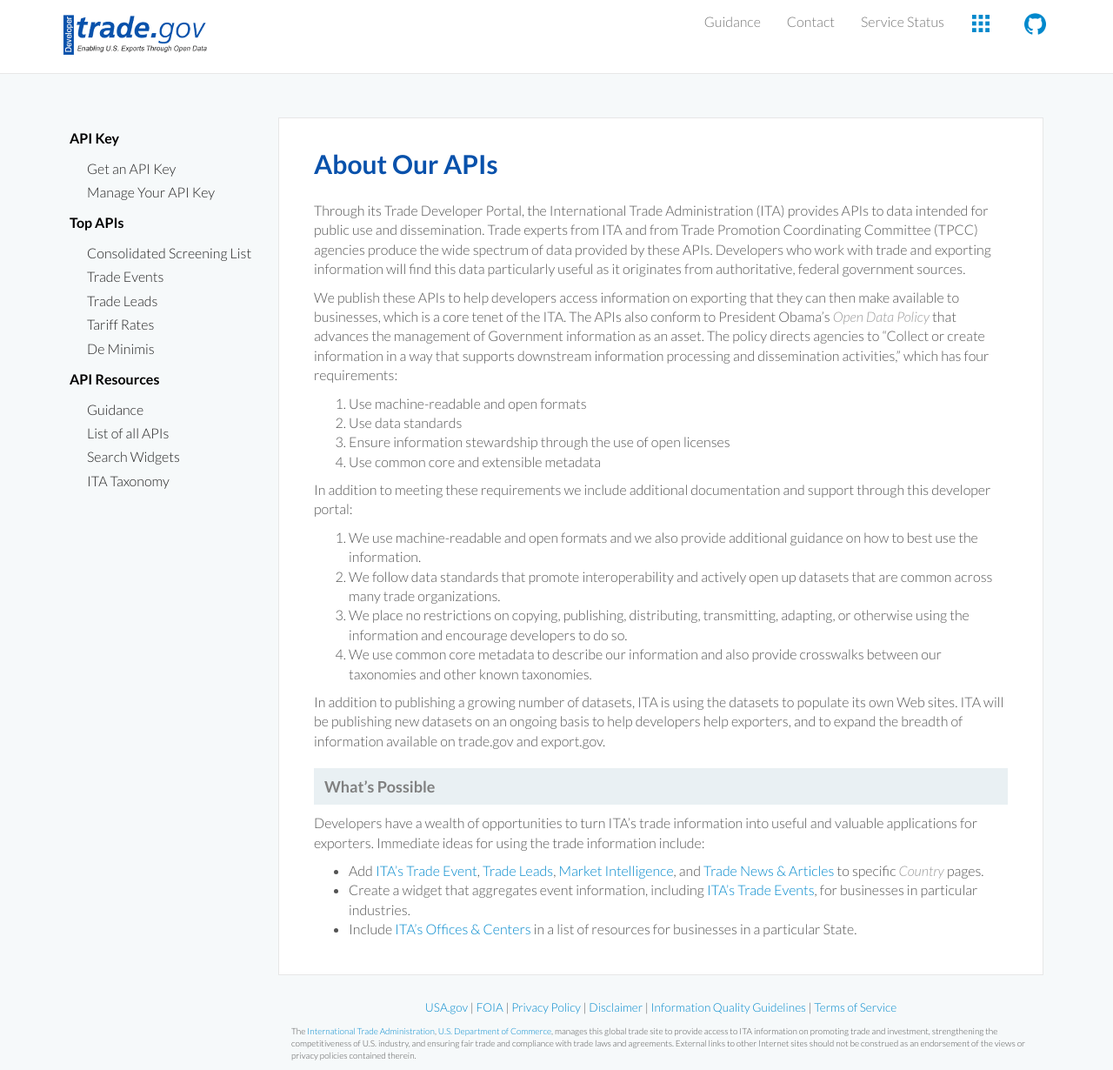
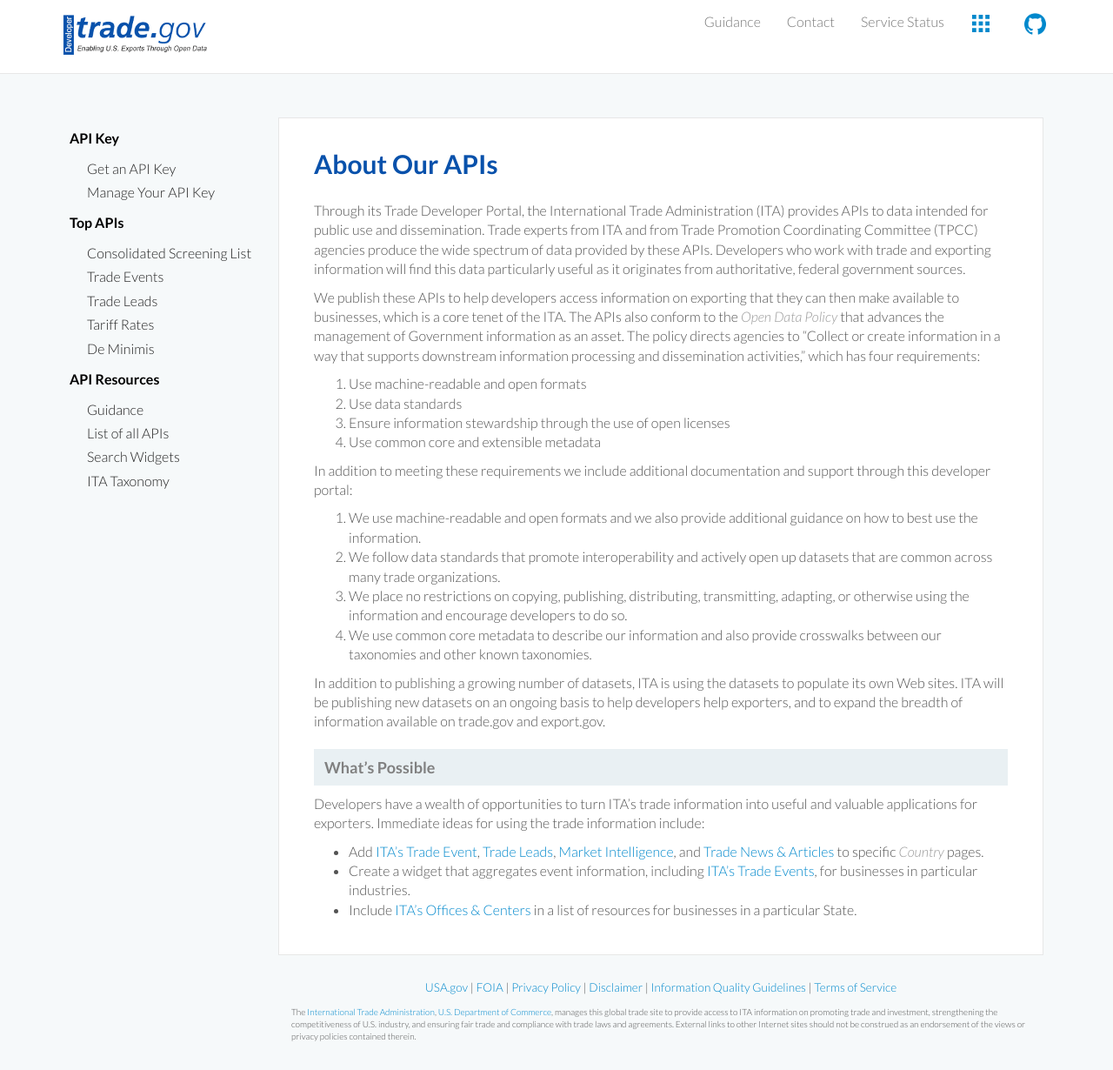
Before and after one commit to InternationalTradeAdministration/developerportal, a Jekyll site: the page built from _posts/2013-09-05-about-apis.markdown, in a window 1280 px wide. Shown: the whole page at 87% size. Built offline with Jekyll 4.4.1, drawn with Linux system fonts in a browser that asks for light colours; after the commit the page ends 1208 px from its top, so only the background shows below that.

Commit message:
[ODP-530] Update 'About APIs' page (#87)
- remove the part of the sentence about Obama
- add this page back into the footer

```diff
--- a/_posts/2013-09-05-about-apis.markdown
+++ b/_posts/2013-09-05-about-apis.markdown
@@ -8,7 +8,7 @@ title: About Our APIs
 
 Through its Trade Developer Portal, the International Trade Administration (ITA) provides APIs to data intended for public use and dissemination.  Trade experts from ITA and from Trade Promotion Coordinating Committee (TPCC) agencies produce the wide spectrum of data provided by these APIs.  Developers who work with trade and exporting information will find this data particularly useful as it originates from authoritative, federal government sources.
 
-We publish these APIs to help developers access information on exporting that they can then make available to businesses, which is a core tenet of the ITA.  The APIs also conform to President Obama’s _Open Data Policy_ that advances the management of Government information as an asset.  The policy directs agencies to “Collect or create information in a way that supports downstream information processing and dissemination activities,” which has four requirements:
+We publish these APIs to help developers access information on exporting that they can then make available to businesses, which is a core tenet of the ITA.  The APIs also conform to the [_Open Data Policy_](https://project-open-data.cio.gov/) that advances the management of Government information as an asset.  The policy directs agencies to “Collect or create information in a way that supports downstream information processing and dissemination activities,” which has four requirements:
 
 1. Use machine-readable and open formats
 2. Use data standards
```
Also changed, not shown: _posts/v2/2015-06-17-documentation-endpoints.md (+3 -0 lines).
